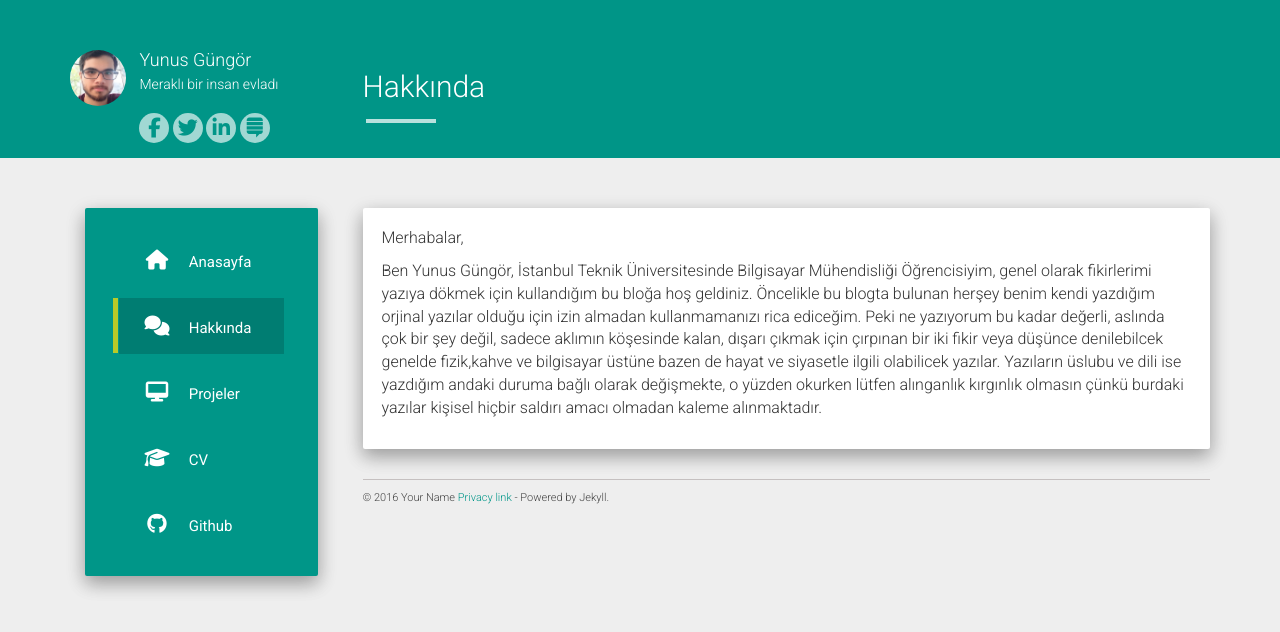
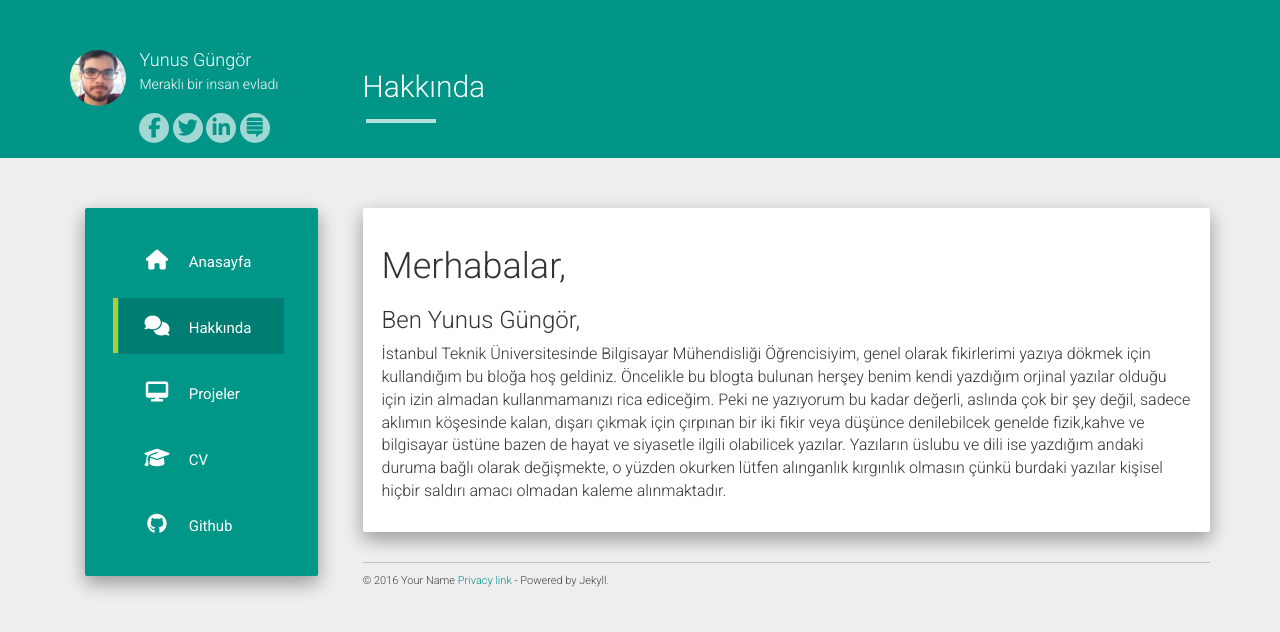
Before and after one commit to ynsgnr/ynsgnr.github.io, a Jekyll site: the page built from about.md, in a window 1280 px wide. Shown: the top 632 px of the page. Built offline with Jekyll 4.4.1, drawn with Linux system fonts in a browser that asks for light colours; nearby versions of some CDN libraries.

Commit message:
hakkındaya başlıklar eklendi

```diff
--- a/about.md
+++ b/about.md
@@ -4,7 +4,7 @@ title: Hakkında
 permalink: /about/
 ---
 
-Merhabalar,
+<h1>Merhabalar,</h1>
 
-Ben Yunus Güngör,
-İstanbul Teknik Üniversitesinde Bilgisayar Mühendisliği Öğrencisiyim, genel olarak fikirlerimi yazıya dökmek için kullandığım bu bloğa hoş geldiniz. Öncelikle bu blogta bulunan herşey benim kendi yazdığım orjinal yazılar olduğu için izin almadan kullanmamanızı rica ediceğim. Peki ne yazıyorum bu kadar değerli, aslında çok bir şey değil, sadece aklımın köşesinde kalan, dışarı çıkmak için çırpınan  bir iki fikir veya düşünce denilebilcek genelde fizik,kahve ve bilgisayar üstüne bazen de hayat ve siyasetle ilgili olabilicek yazılar. Yazıların üslubu ve dili ise yazdığım andaki duruma bağlı olarak değişmekte, o yüzden okurken lütfen alınganlık kırgınlık olmasın çünkü burdaki yazılar kişisel hiçbir saldırı amacı olmadan kaleme alınmaktadır.
+<h3>Ben Yunus Güngör,</h3>
+<p>İstanbul Teknik Üniversitesinde Bilgisayar Mühendisliği Öğrencisiyim, genel olarak fikirlerimi yazıya dökmek için kullandığım bu bloğa hoş geldiniz. Öncelikle bu blogta bulunan herşey benim kendi yazdığım orjinal yazılar olduğu için izin almadan kullanmamanızı rica ediceğim. Peki ne yazıyorum bu kadar değerli, aslında çok bir şey değil, sadece aklımın köşesinde kalan, dışarı çıkmak için çırpınan  bir iki fikir veya düşünce denilebilcek genelde fizik,kahve ve bilgisayar üstüne bazen de hayat ve siyasetle ilgili olabilicek yazılar. Yazıların üslubu ve dili ise yazdığım andaki duruma bağlı olarak değişmekte, o yüzden okurken lütfen alınganlık kırgınlık olmasın çünkü burdaki yazılar kişisel hiçbir saldırı amacı olmadan kaleme alınmaktadır.</p>
```
